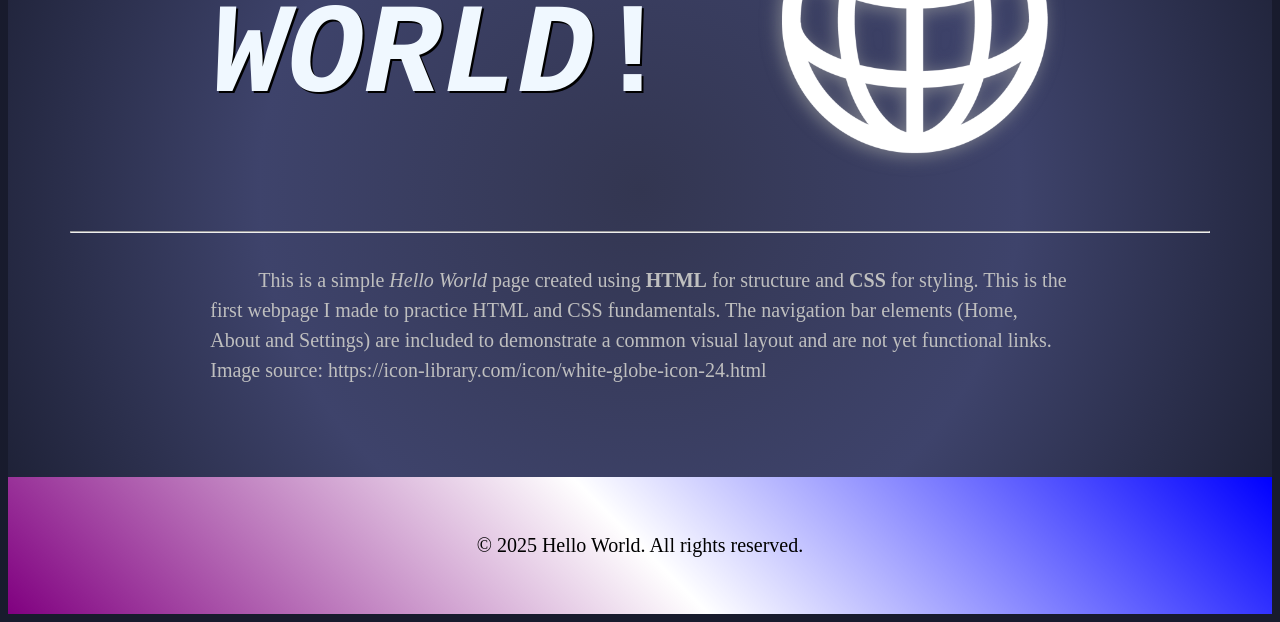
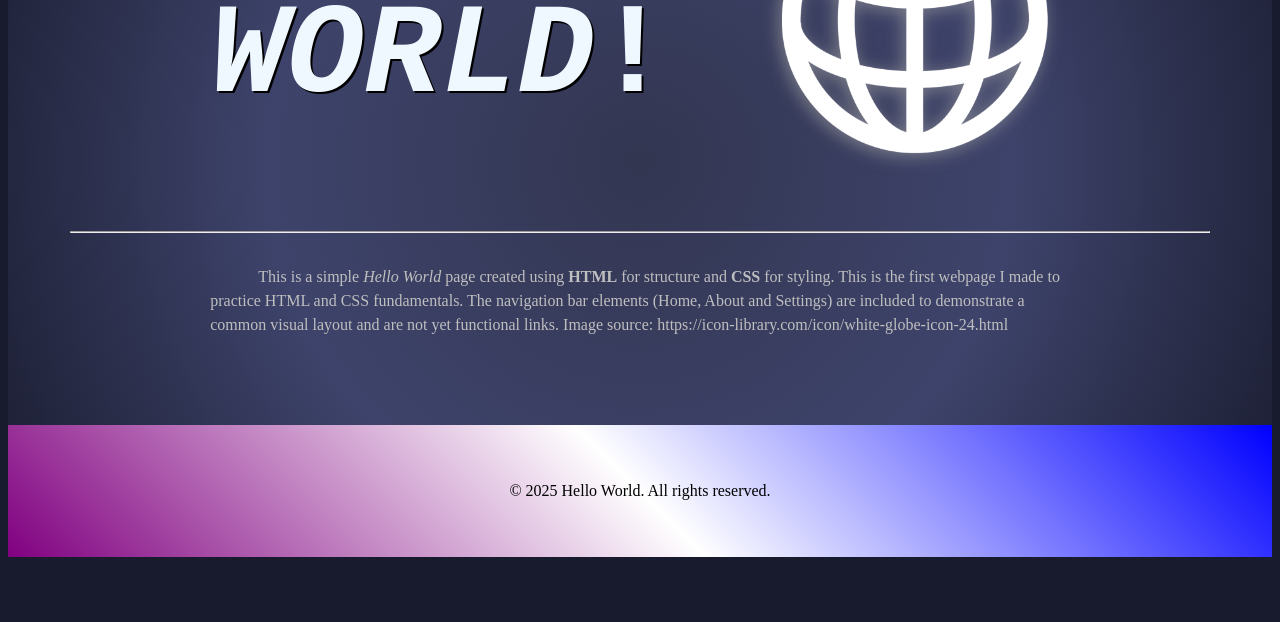
Before and after one commit to ShaninaKyle/Hello-World, a plain HTML site: page index.html in a window 1280 px wide. Shown: the part 241-863 px from the top of the page. After the commit the page ends 806 px from the top, so only its background shows below. Drawn offline with Linux system fonts and the light colour scheme.

Commit message:
Update index.html

```diff
--- a/index.html
+++ b/index.html
@@ -17,7 +17,7 @@
                font-family: 'Courier New', Courier, monospace;
                text-shadow: 2px 2px black;}
         hr {width: 90%}
-        p {font-size: 2.5vh;}
+        p {font-size: 12pt;}
         html {background-color: rgb(24, 27, 45) ;}
     </style>
 </head>
```
